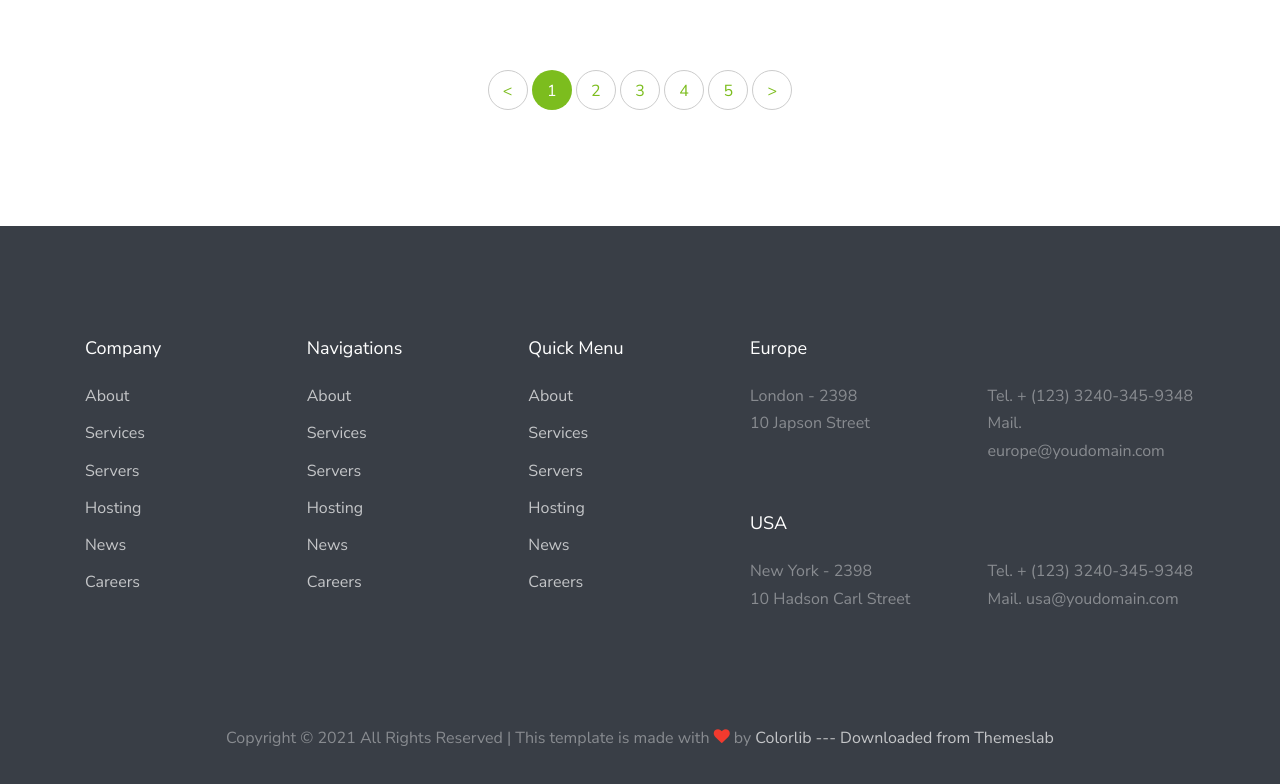
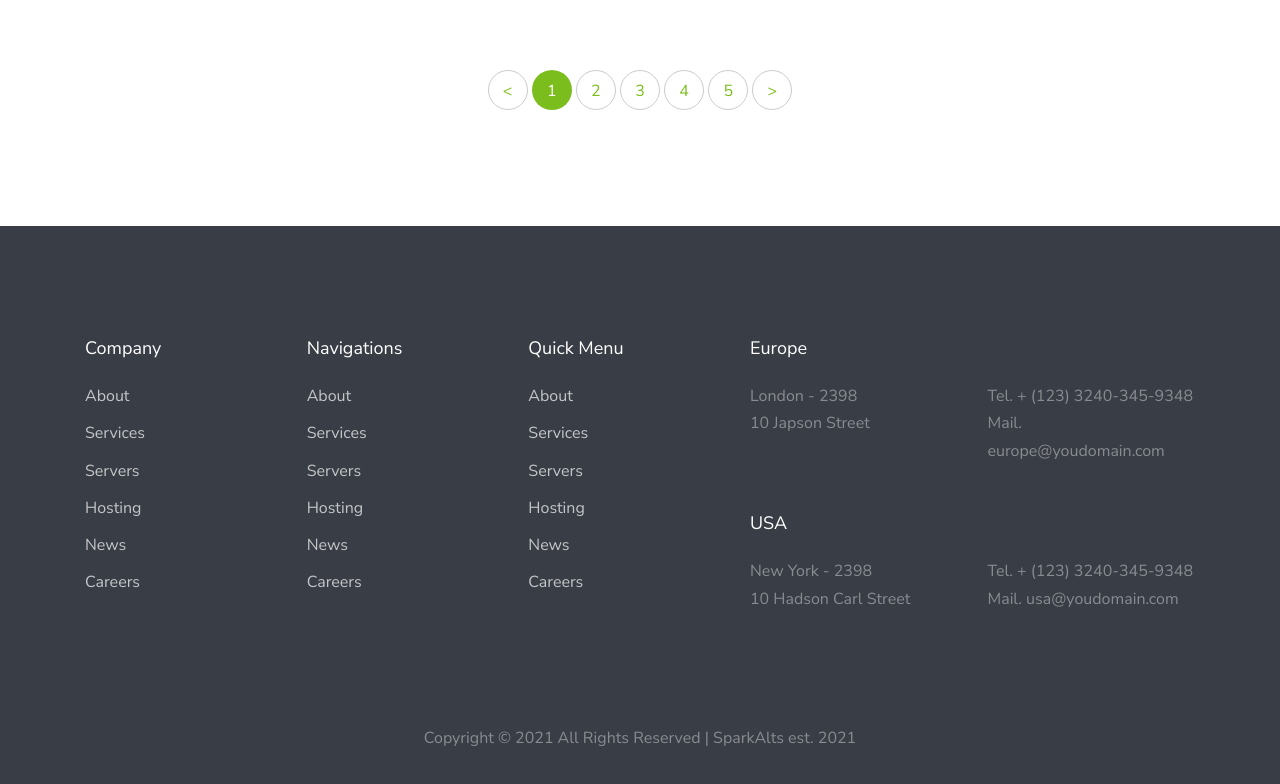
Before and after one commit to Alexgamerlvb1234/sparknodes, a plain HTML site: page blog.html in a window 1280 px wide. Shown: the part 2002-2786 px from the top of the page. Drawn offline with Linux system fonts and the light colour scheme; files whose address does not match are found by name.

Commit message:
Update blog.html

```diff
--- a/blog.html
+++ b/blog.html
@@ -376,7 +376,7 @@
           <div class="col-md-12">
             <p>
             <!-- Link back to Colorlib can't be removed. Template is licensed under CC BY 3.0. -->
-            Copyright &copy; <script data-cfasync="false" src="/cdn-cgi/scripts/5c5dd728/cloudflare-static/email-decode.min.js"></script><script>document.write(new Date().getFullYear());</script> All Rights Reserved | This template is made with <i class="icon-heart text-danger" aria-hidden="true"></i> by <a href="https://colorlib.com" target="_blank" >Colorlib --- Downloaded from <a href="https://themeslab.org/" target="_blank">Themeslab</a></a>
+            Copyright &copy; <script data-cfasync="false" src="/cdn-cgi/scripts/5c5dd728/cloudflare-static/email-decode.min.js"></script><script>document.write(new Date().getFullYear());</script> All Rights Reserved | SparkAlts est. 2021</a></a>
             <!-- Link back to Colorlib can't be removed. Template is licensed under CC BY 3.0. -->
             </p>
           </div>
```
